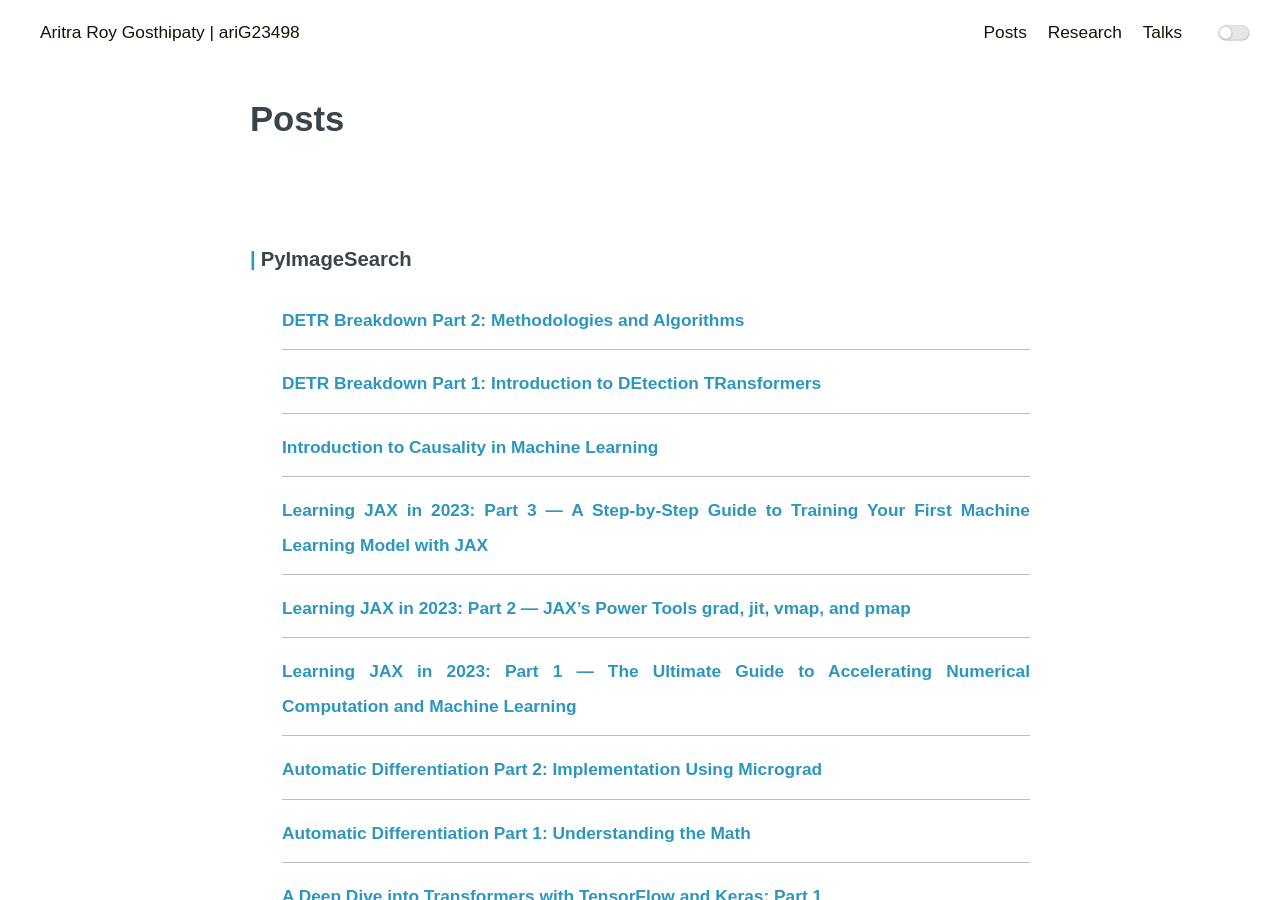
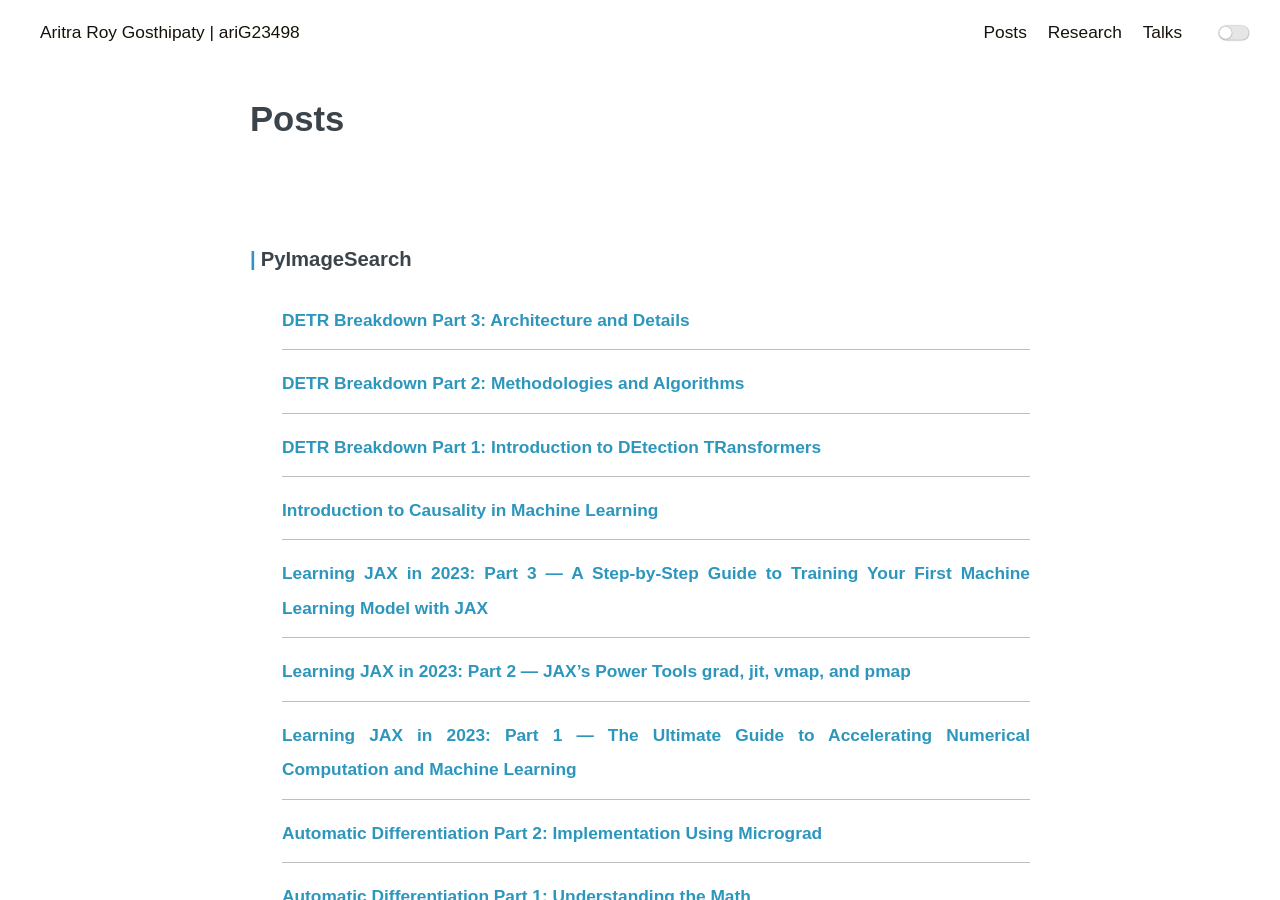
Before and after one commit to ariG23498/ariG23498.github.io, a Jekyll site: the page built from blogs.md, in a window 1280 px wide and 900 px high. Built offline with Jekyll 4.4.1, drawn with Linux system fonts in a browser that asks for light colours.

Commit message:
Update blogs.md

```diff
--- a/blogs.md
+++ b/blogs.md
@@ -9,6 +9,9 @@ permalink: /posts
     <div class="post-wrap archive">
 
         <h3>PyImageSearch</h3>
+        <article class="archive-item">
+                <a class="archive-item-link" href="https://pyimagesearch.com/2023/06/26/detr-breakdown-part-3-architecture-and-details/" target="_blank" rel="noopener noreferrer">DETR Breakdown Part 3: Architecture and Details</a>
+        </article>
         <article class="archive-item">
                 <a class="archive-item-link" href="https://pyimagesearch.com/2023/06/12/detr-breakdown-part-2-methodologies-and-algorithms/" target="_blank" rel="noopener noreferrer">DETR Breakdown Part 2: Methodologies and Algorithms</a>
         </article>
```
